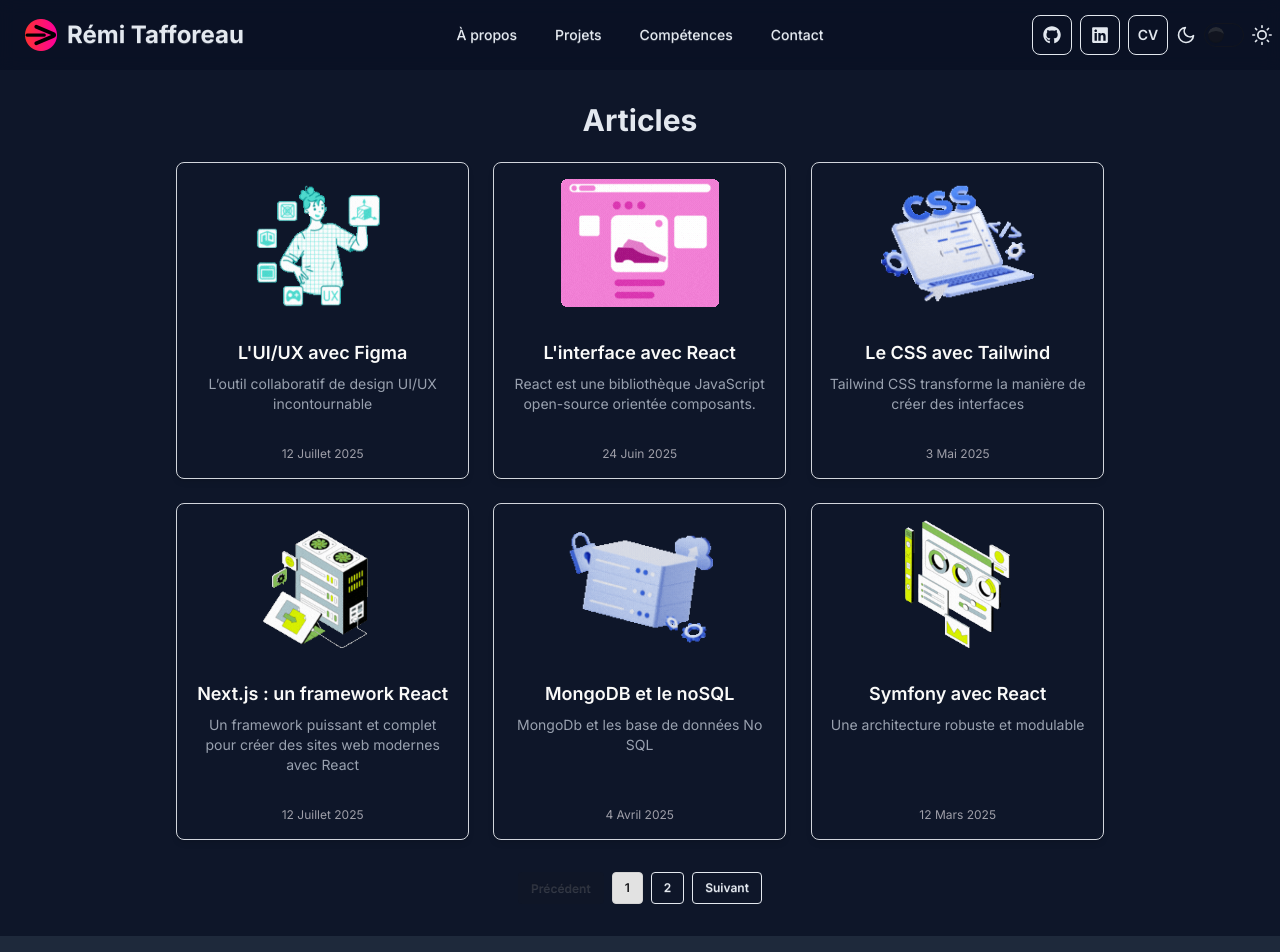
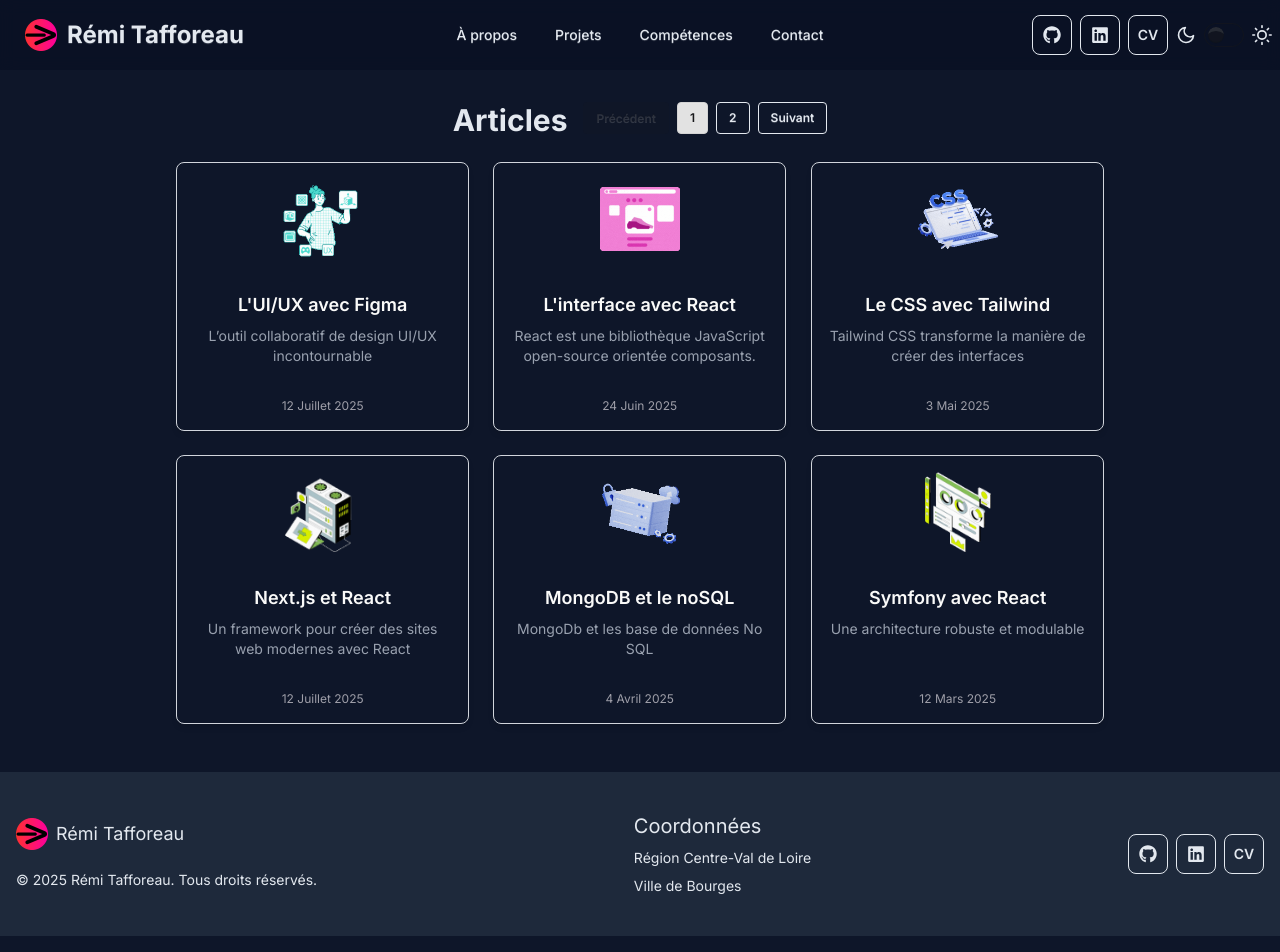
Before and after one commit to remi1230/portfolio-formateur, a Next.js app: page /article in a window 1280 px wide. Shown: the top 952 px of the page. Built offline with nearby package versions, Linux system fonts and the light colour scheme.

Commit message:
UI more responsive

```diff
--- /dev/null
+++ b/app/article/Pagination.jsx
@@ -0,0 +1,56 @@
+import clsx from 'clsx';
+
+export default function Pagination({ currentPage, totalPages, onPaginate }) {
+  if (totalPages <= 1) return null;
+
+  const pageNumbers = Array.from({ length: totalPages }, (_, i) => i + 1);
+
+  return (
+    <nav className="flex justify-center">
+      <ul className="pagination flex flex-wrap gap-2">
+        {/* Précédent */}
+        <li>
+          <button
+            onClick={() => onPaginate(currentPage - 1)}
+            disabled={currentPage === 1}
+            className={clsx(
+              "btn btn-sm btn-outline",
+              { "btn-disabled": currentPage === 1 }
+            )}
+          >
+            Précédent
+          </button>
+        </li>
+
+        {/* Numéros de page */}
+        {pageNumbers.map(number => (
+          <li key={number}>
+            <button
+              onClick={() => onPaginate(number)}
+              className={clsx(
+                "btn btn-sm btn-outline",
+                { "btn-active btn-important": number === currentPage }
+              )}
+            >
+              {number}
+            </button>
+          </li>
+        ))}
+
+        {/* Suivant */}
+        <li>
+          <button
+            onClick={() => onPaginate(currentPage + 1)}
+            disabled={currentPage === totalPages}
+            className={clsx(
+              "btn btn-sm btn-outline",
+              { "btn-disabled": currentPage === totalPages }
+            )}
+          >
+            Suivant
+          </button>
+        </li>
+      </ul>
+    </nav>
+  );
+}
--- a/app/article/data.js
+++ b/app/article/data.js
@@ -35,8 +35,8 @@
   },
   {
     slug: 'next',
-    title: "Next.js : un framework React",
-    chapeau: "Un framework puissant et complet pour créer des sites web modernes avec React",
+    title: "Next.js et React",
+    chapeau: "Un framework pour créer des sites web modernes avec React",
     dates: "12 Juillet 2025",
     illustration: animNext,
   },
--- a/app/article/page.jsx
+++ b/app/article/page.jsx
@@ -3,6 +3,7 @@
 import { useState, useMemo } from 'react'; // Importez useState et useMemo
 import Link from 'next/link';
 import Image from 'next/image';
+import Pagination from './Pagination';
 import { articlesData } from './data'; // Assurez-vous que articlesData est bien un tableau d'articles
 import clsx from 'clsx'; // Pour fusionner les classes Tailwind si nécessaire
 import { motion, AnimatePresence } from 'framer-motion'; // Importez motion et AnimatePresence
@@ -41,15 +42,24 @@
 
 
   return (
-    <main className="px-4 py-8 md:px-12 max-w-5xl mx-auto">
-      <h1 className="text-3xl font-bold mb-6 text-center">Articles</h1>
-
+    <main className="2xl:px-12 md:px-24 px-12 py-8 2xl:max-w-5xl max-w-6xl mx-auto">
+      <div className="flex flex-col md:flex-row justify-center gap-4 pb-2">
+        <h1 className="text-3xl font-bold text-center">Articles</h1>
+        <div className="block 2xl:hidden">
+          <Pagination
+            currentPage={currentPage}
+            totalPages={totalPages}
+            onPaginate={paginate}
+          />
+        </div>
+      </div>
       {/* Grille des articles */}
       {/* AnimatePresence permet d'animer les composants qui sont retirés de l'arbre DOM */}
       <AnimatePresence mode="wait"> {/* 'wait' attend que l'animation de sortie soit terminée avant d'animer l'entrée */}
         <motion.div
           key={currentPage} // C'est crucial : changer la clé force Framer Motion à considérer que c'est un "nouveau" composant et à déclencher l'animation
-          className="grid grid-cols-1 md:grid-cols-2 lg:grid-cols-3 gap-6"
+          className="grid grid-cols-1 p-4 md:grid-cols-2 lg:grid-cols-3 gap-6 relative
+          overflow-x-hidden max-h-[64vh] xl:max-h-none"
           variants={zoomVariants} // Utilisez les variantes définies
           initial="initial"
           animate="animate"
@@ -60,18 +70,17 @@
             <Link
               key={article.slug}
               href={`/article/${article.slug}`}
-              className="card group flex flex-col h-full bg-brand-bg-card border border-gray-300
+              className="relative z-10 card  flex flex-col h-full bg-brand-bg-card border border-gray-300
               shadow-md transition duration-300 ease-in-out transform-gpu hover:shadow-lg
               hover:ring-2 hover:ring-brand-important hover:scale-102 hover:-translate-y-1 cursor-pointer
               will-change-transform"
             >
-              <figure className="p-4 w-full h-40 flex items-center justify-center overflow-hidden">
-                  <div className="relative w-full h-full flex justify-center">
+              <figure className="p-4 w-full flex items-center justify-center overflow-hidden">
+                  <div className="relative 2xl:w-30 2xl:h-30 w-20 h-20">
                   <Image
                       src={article.illustration}
                       alt={article.title}
-                      width={200}
-                      height={200}
+                      fill
                       unoptimized
                       className="object-contain"
                   />
@@ -90,56 +99,13 @@
           ))}
         </motion.div>
       </AnimatePresence>
-
-      {/* Composant de pagination */}
-      {totalPages > 1 && ( // Afficher la pagination seulement s'il y a plus d'une page
-        <nav className="flex justify-center mt-8">
-          <ul className="pagination flex space-x-2">
-            {/* Bouton Précédent */}
-            <li>
-              <button
-                onClick={() => paginate(currentPage - 1)}
-                disabled={currentPage === 1}
-                className={clsx(
-                  "btn btn-sm btn-outline",
-                  { "btn-disabled": currentPage === 1 } // DaisyUI class for disabled button
-                )}
-              >
-                Précédent
-              </button>
-            </li>
-
-            {/* Numéros de page */}
-            {pageNumbers.map(number => (
-              <li key={number}>
-                <button
-                  onClick={() => paginate(number)}
-                  className={clsx(
-                    "btn btn-sm btn-outline",
-                    { "btn-active": number === currentPage, "btn-important": number === currentPage } // DaisyUI active classes
-                  )}
-                >
-                  {number}
-                </button>
-              </li>
-            ))}
-
-            {/* Bouton Suivant */}
-            <li>
-              <button
-                onClick={() => paginate(currentPage + 1)}
-                disabled={currentPage === totalPages}
-                className={clsx(
-                  "btn btn-sm btn-outline",
-                  { "btn-disabled": currentPage === totalPages } // DaisyUI class for disabled button
-                )}
-              >
-                Suivant
-              </button>
-            </li>
-          </ul>
-        </nav>
-      )}
+      <div className="mt-4 hidden 2xl:block">
+        <Pagination
+          currentPage={currentPage}
+          totalPages={totalPages}
+          onPaginate={paginate}
+        />
+      </div>
     </main>
   );
 }
--- a/app/layout.js
+++ b/app/layout.js
@@ -13,9 +13,9 @@
   return (
     <html lang="fr" className={`${inter.className} scroll-smooth transition-colors duration-300 bg-brand-bg text-brand-fg`}>
       <head />
-      <body className="min-h-screen">
+      <body className="flex flex-col min-h-screen">
         <Navbar />
-        {children}
+        <main className="flex-1">{children}</main>
         <Footer />
       </body>
     </html>
--- a/app/page.js
+++ b/app/page.js
@@ -6,10 +6,10 @@
 
 export default function Home() {
   return (
-    <div className="">
-      <div className="p-10 mb-32">
+    <div className="pt-10">
+      <div className="mb-32">
         <HeroSection/>
-        <div className="max-w-screen-xl mx-auto flex flex-col gap-24 lg:gap-64 py-16 mt-24 md:py-24">
+        <div className="max-w-screen-xl 2xl:mx-auto lg:mx-25 md:mx-15 mx-6 flex flex-col gap-24 lg:gap-64 py-16 mt-24 md:py-24">
           <BioSection />
           <CompanySection />
           <StackSection />
--- a/components/company/CompanyList.jsx
+++ b/components/company/CompanyList.jsx
@@ -5,7 +5,7 @@
 function CompanyList({ experiences, selectedCompanyId, onCompanySelect }) {
   return (
     <div className="">
-      <div className="border-2 border-gray-700 rounded-xl lg:overflow-hidden lg:block hidden max-h-64 lg:max-h-none overflow-y-auto">
+      <div className="border-2 border-gray-700 rounded-xl xl:overflow-hidden xl:block hidden max-h-64 xl:max-h-none overflow-y-auto">
         {experiences.map(exp => (
           <CompanyListItem
             key={exp.id}
@@ -16,7 +16,7 @@
         ))}
       </div>
       {/* Liste déroulante en mobile */}
-      <div className="block lg:hidden mt-4">
+      <div className="block xl:hidden mt-0 md:mt-4">
         <select
           id="company-select"
           className="select select-bordered w-full bg-brand-bg"
--- a/components/contact/ContactSection.jsx
+++ b/components/contact/ContactSection.jsx
@@ -3,7 +3,7 @@
 
 export default function ContactSection() {
   return (
-    <section id="contact" className="bg-brand-bg rounded-xl mx-auto">
+    <section id="contact" className="bg-brand-bg rounded-xl xl:mx-auto mx-0">
       <h2 className="text-3xl md:text-4xl font-bold mb-4">
         Parlons de <span className="text-brand-important">votre projet</span>
       </h2>
@@ -14,7 +14,7 @@
         </a>
       </p>
 
-      <div className="grid md:grid-cols-2 gap-10">
+      <div className="grid xl:grid-cols-[12fr_7fr] gap-10">
         <ContactForm />
         <ContactTestimony />
       </div>
--- a/components/menu/Logo.jsx
+++ b/components/menu/Logo.jsx
@@ -22,7 +22,8 @@
     <a
       href="/"
       onClick={handleClick}
-      className="btn btn-ghost py-6 rounded-xl hover:bg-white/10 flex items-center space-x-0 md:space-x-1 cursor-pointer"
+      className="btn btn-ghost py-6 rounded-xl hover:bg-brand-hover-menu/10 flex items-center space-x-0 md:space-x-1 cursor-pointer
+      border border-transparent hover:border-brand-hover-brd-menu transition-colors duration-300"
     >
       <Image
         src="/assets/images/logoSite.png"
--- a/components/menu/NavItem.jsx
+++ b/components/menu/NavItem.jsx
@@ -42,7 +42,8 @@
       <a
         href={href}
         onClick={handleClick}
-        className="btn btn-ghost btn-sm px-4 py-6 rounded-xl text-sm font-medium hover:bg-white/10"
+        className="btn btn-ghost btn-sm px-4 py-6 rounded-xl text-sm font-medium hover:bg-brand-hover-menu/10
+        border border-transparent hover:border-brand-hover-brd-menu transition-colors duration-300"
       >
         {label}
       </a>
--- a/styles/globals.css
+++ b/styles/globals.css
@@ -25,6 +25,8 @@
     --brand-important: oklch(79% 0.19 155);
     --brand-footer: #1e293b;
     --brand-fo: #9ca3af;
+    --brand-hover-menu: #ffffff;
+    --brand-hover-brd-menu: transparent;
     --cpn-bold: oklch(100% 0.05 255);
   }
 
@@ -39,7 +41,7 @@
     --brand-message-bdr: var(--color-slate-400);
     --brand-message-strong: var(--color-slate-900);
     --brand-bordcode-w: 2;
-    --brand-fg-card-title: var(--color-slate-700);
+    --brand-fg-card-title: var(--color-slate-200);
     --brand-fg-card-subtitle: var(--color-gray-300);
     --brand-fg-card-date: var(--color-zinc-400);
     --brand-navbar-bg: oklch(86% 0.08 294.53 / 0.7);
@@ -48,6 +50,8 @@
     --brand-important: var(--color-orange-600);
     --brand-footer: oklch(86% 0.07 294.53);
     --brand-fo: var(--color-slate-500);
+    --brand-hover-menu: var(--color-purple-500);
+    --brand-hover-brd-menu: var(--color-purple-300);
     --cpn-bold: var(--color-slate-700);
   }
 }
@@ -141,6 +145,8 @@
   --color-brand-important: var(--brand-important);
   --color-brand-footer: var(--brand-footer);
   --color-brand-fo: var(--brand-fo);
+  --color-brand-hover-menu: var(--brand-hover-menu);
+  --color-brand-hover-brd-menu: var(--brand-hover-brd-menu);
   --color-cpn-bold: var(--cpn-bold);
 }
 
```
Also changed, not shown: components/company/CompanyDetails.jsx (+4 -4 lines), components/company/CompanySection.jsx (+6 -6 lines).
